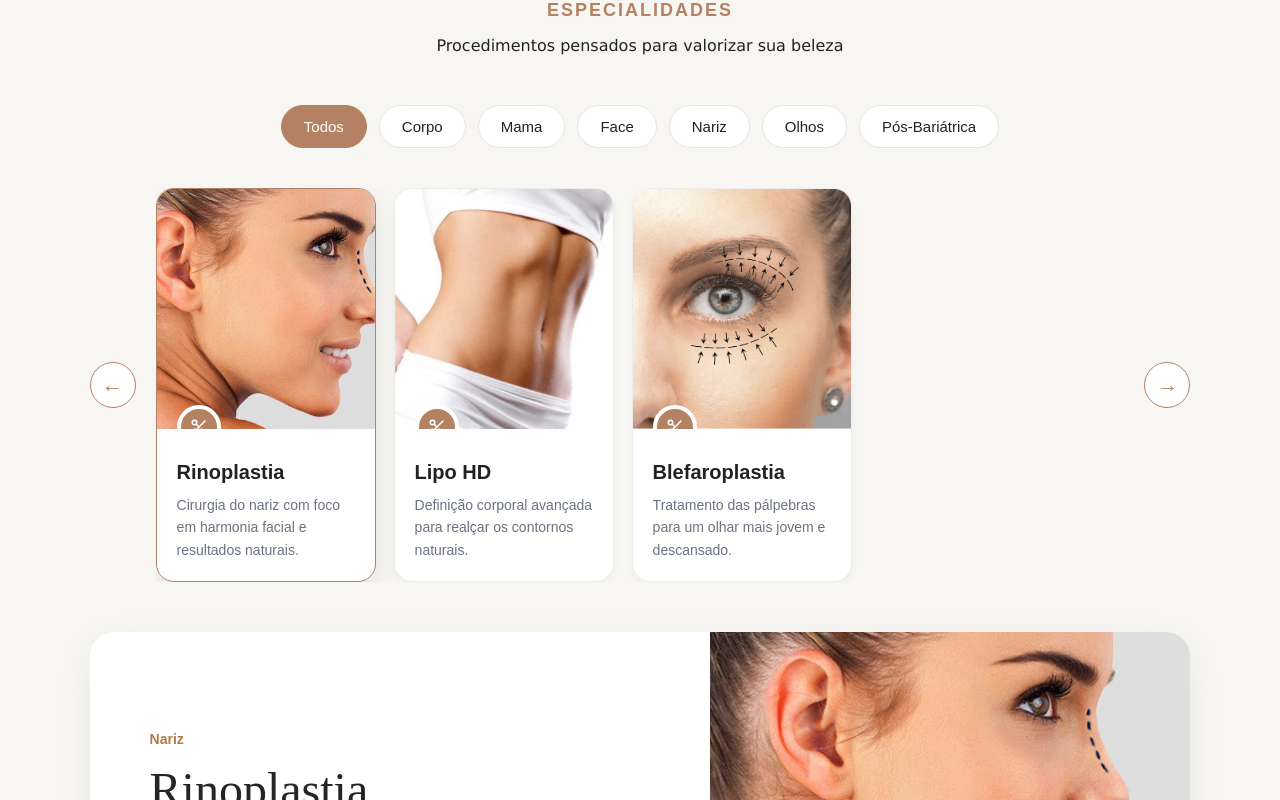
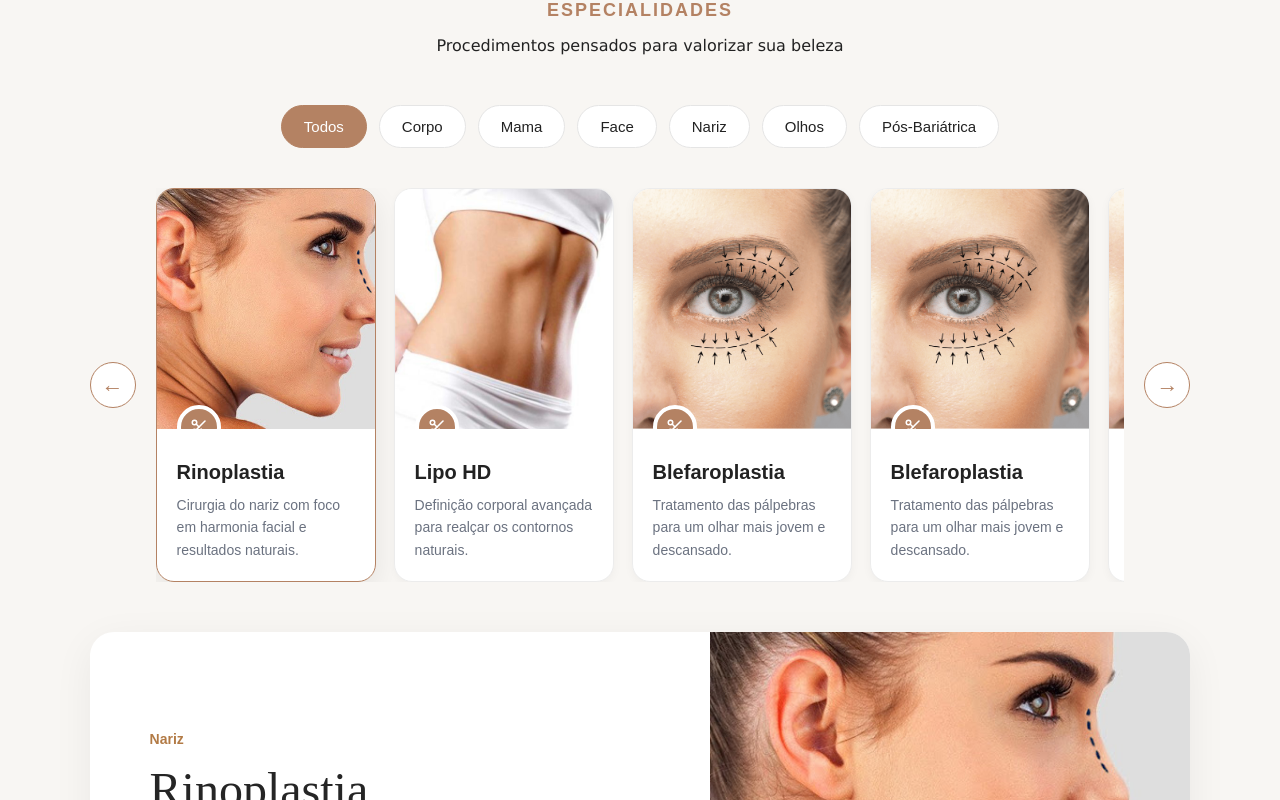
Before and after one commit to hugocsdv/drvictor, a Next.js app: page / in a window 1280 px wide. Shown: the part 1126-1926 px from the top of the page. Built offline with nearby package versions, Linux system fonts and the light colour scheme.

Commit message:
primeiro

```diff
--- a/src/components/sections/Procedures/Procedures.tsx
+++ b/src/components/sections/Procedures/Procedures.tsx
@@ -2,12 +2,7 @@
 
 import { useState } from "react";
 
-import {
-  Container,
-  Header,
-  Subtitle,
-  Title,
-} from "./Procedures.styles";
+import { Container, Header, Subtitle, Title } from "./Procedures.styles";
 
 import CategoryTabs from "./CategoryTabs/CategoryTabs";
 import ProcedureCarousel from "./ProcedureCarousel/ProcedureCarousel";
@@ -17,7 +12,6 @@ import { procedures } from "./data/data";
 import { Procedure } from "./types/Procedure";
 
 export default function Procedures() {
-
   const categories = [
     "Todos",
     "Corpo",
@@ -28,40 +22,24 @@ export default function Procedures() {
     "Pós-Bariátrica",
   ];
 
-
   const [activeCategory, setActiveCategory] = useState("Todos");
 
-
-  const [selectedProcedure, setSelectedProcedure] = useState(
-    procedures[0]
-  );
-
+  const [selectedProcedure, setSelectedProcedure] = useState(procedures[0]);
 
   const filteredProcedures =
     activeCategory === "Todos"
       ? procedures
       : procedures.filter(
-          (procedure: Procedure) =>
-            procedure.category === activeCategory
+          (procedure: Procedure) => procedure.category === activeCategory,
         );
-
 
   return (
     <Container>
+      <Header>
+        <Subtitle>Especialidades</Subtitle>
 
-      <Header>
-
-        <Subtitle>
-          Especialidades
-        </Subtitle>
-
-
-        <Title>
-          Procedimentos pensados para valorizar sua beleza
-        </Title>
-
+        <Title>Procedimentos pensados para valorizar sua beleza</Title>
       </Header>
-
 
       <CategoryTabs
         categories={categories}
@@ -69,27 +47,13 @@ export default function Procedures() {
         onChange={setActiveCategory}
       />
 
-
-
       <ProcedureCarousel
-
         procedures={filteredProcedures}
-
         selectedProcedure={selectedProcedure}
-
         onSelect={setSelectedProcedure}
-
       />
 
-
-
-      <ProcedureDetails
-
-        procedure={selectedProcedure}
-
-      />
-
-
+      <ProcedureDetails procedure={selectedProcedure} />
     </Container>
   );
 }
--- a/src/components/sections/Procedures/data/data.ts
+++ b/src/components/sections/Procedures/data/data.ts
@@ -39,6 +39,22 @@ export const procedures: Procedure[] = [
 
   {
     id: 3,
+    category: "Corpo",
+    title: "Blefaroplastia",
+    description:
+      "Tratamento das pálpebras para um olhar mais jovem e descansado.",
+    image: "/images/blefaroplastia.png",
+    benefits: [
+      "Rejuvenescimento do olhar",
+      "Redução de excesso de pele"
+    ],
+    indications: [
+      "Pálpebras caídas",
+      "Bolsas abaixo dos olhos"
+    ],
+  },
+  {
+    id: 4,
     category: "Olhos",
     title: "Blefaroplastia",
     description:
@@ -53,4 +69,68 @@ export const procedures: Procedure[] = [
       "Bolsas abaixo dos olhos"
     ],
   },
+  {
+    id: 5,
+    category: "Nariz",
+    title: "Blefaroplastia",
+    description:
+      "Tratamento das pálpebras para um olhar mais jovem e descansado.",
+    image: "/images/blefaroplastia.png",
+    benefits: [
+      "Rejuvenescimento do olhar",
+      "Redução de excesso de pele"
+    ],
+    indications: [
+      "Pálpebras caídas",
+      "Bolsas abaixo dos olhos"
+    ],
+  },
+  {
+    id: 6,
+    category: "Corpo",
+    title: "Blefaroplastia",
+    description:
+      "Tratamento das pálpebras para um olhar mais jovem e descansado.",
+    image: "/images/blefaroplastia.png",
+    benefits: [
+      "Rejuvenescimento do olhar",
+      "Redução de excesso de pele"
+    ],
+    indications: [
+      "Pálpebras caídas",
+      "Bolsas abaixo dos olhos"
+    ],
+  },
+  {
+    id: 7,
+    category: "Face",
+    title: "Blefaroplastia",
+    description:
+      "Tratamento das pálpebras para um olhar mais jovem e descansado.",
+    image: "/images/blefaroplastia.png",
+    benefits: [
+      "Rejuvenescimento do olhar",
+      "Redução de excesso de pele"
+    ],
+    indications: [
+      "Pálpebras caídas",
+      "Bolsas abaixo dos olhos"
+    ],
+  },
+  {
+    id: 8,
+    category: "Mama",
+    title: "Blefaroplastia",
+    description:
+      "Tratamento das pálpebras para um olhar mais jovem e descansado.",
+    image: "/images/blefaroplastia.png",
+    benefits: [
+      "Rejuvenescimento do olhar",
+      "Redução de excesso de pele"
+    ],
+    indications: [
+      "Pálpebras caídas",
+      "Bolsas abaixo dos olhos"
+    ],
+  },
 ];
```
